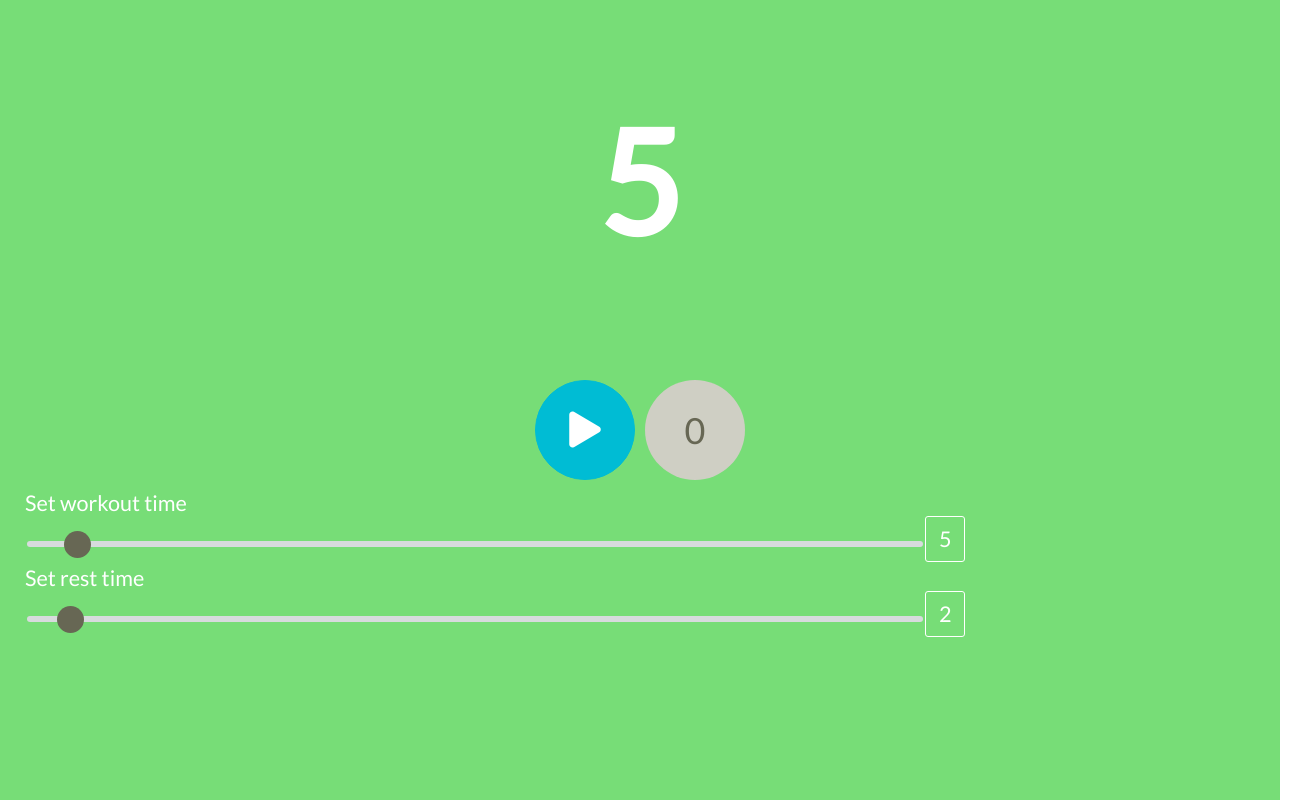
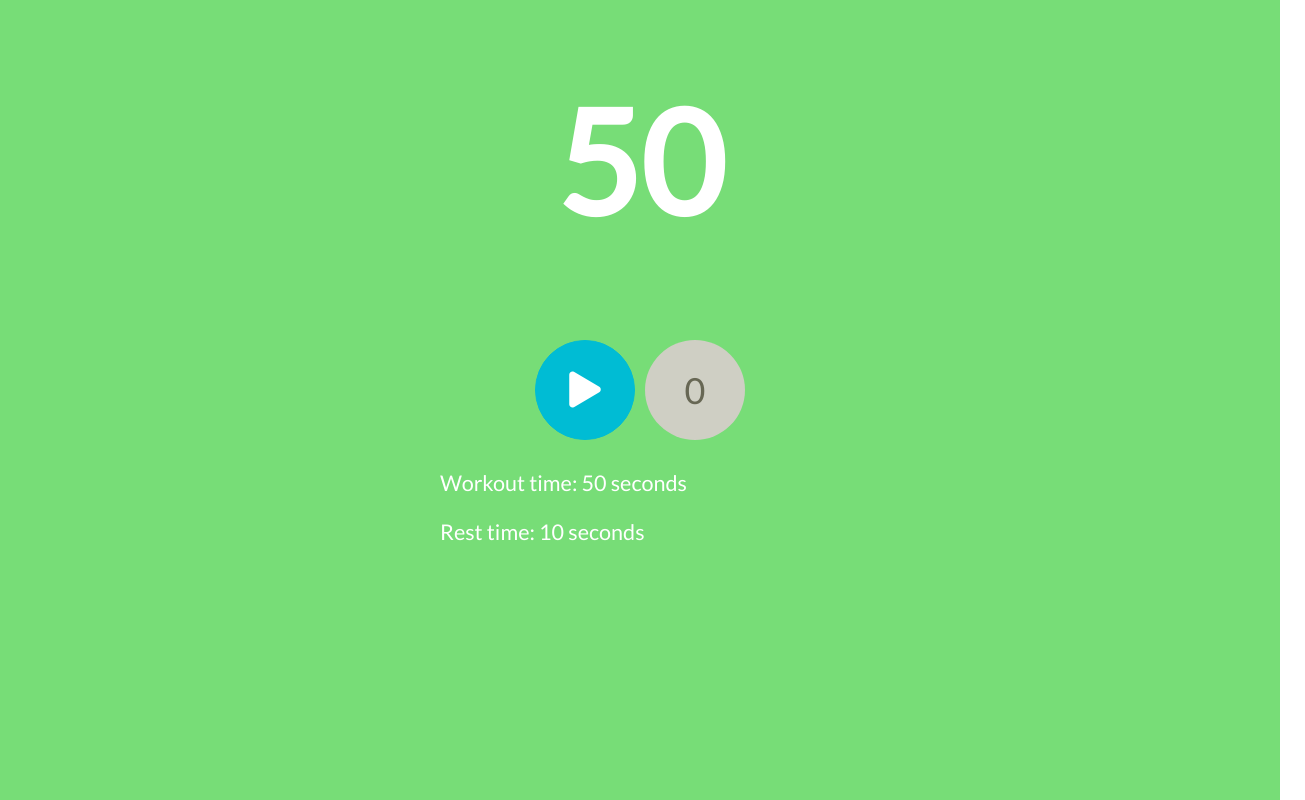
Before and after one commit to jcaguirre89/hiit-timers-frontend, a React (Create React App) app: page / in a window 1280 px wide. Shown: the whole page, 1305 px wide, since content can reach past the window. Built offline with nearby package versions, Linux system fonts and the light colour scheme.

Commit message:
cleaned up

```diff
--- a/src/components/Timer.jsx
+++ b/src/components/Timer.jsx
@@ -8,7 +8,7 @@ const TimerContainer = styled.div`
     align-items: center;
     justify-content: center;
     width: 100%;
-    height: 45%;
+    height: 40%;
     font-size: 4em;
     color: white;
     font-weight: bold;
--- a/src/components/TimerConfigForm.jsx
+++ b/src/components/TimerConfigForm.jsx
@@ -5,21 +5,13 @@ import * as palette from '../constants/color-palette';
 const FormContainer = styled.div`
     display: flex;
     flex-direction: column;
-    width: 100%;
+    width: 80%;
+    max-width: 400px;
     font-size: 0.3em;
     color: black;
-    margin-left: 50px;
 `;
 
-const ValueContainer = styled.span`
-    border: 1px solid white;
-    color: white;
-    font-size: 2em;
-    padding: .4em .6em;
-    border-radius: 3px;
-`;
-
-const Label = styled.label`
+const Label = styled.span`
     margin-bottom: 10px;
     color: white;
     font-size: 2em;
@@ -31,6 +23,8 @@ vertical-align: middle;
 outline: none;
 border: none;
 padding: 0;
+margin-top: 20px;
+margin-bottom: 20px;
 background: none;
 width: 70%;
 
@@ -94,7 +88,7 @@ width: 70%;
 class TimerInput extends React.Component {
 
     state = {
-        time: null
+        time: 10,
     }
 
     componentDidMount = () => {
@@ -114,11 +108,8 @@ class TimerInput extends React.Component {
 
     render() {
         return (
-            <div>
             <Slider type='range' name={this.props.name} min={this.props.min} max={this.props.max}
                 value={this.state.time} onChange={this.handleUpdate} />
-                <ValueContainer>{this.state.time}</ValueContainer>
-             </div>
         )
     };
 };
@@ -126,26 +117,51 @@ class TimerInput extends React.Component {
 
 class ConfigForm extends React.Component {
 
+    state = {
+        renderWorkout: false,
+        renderRest: false,
+    }
+
+    handleWorkoutClick = () => {
+        this.setState({
+            renderWorkout: !this.state.renderWorkout,
+        })
+    }
+
+    handleRestClick = () => {
+        this.setState({
+            renderRest: !this.state.renderRest,
+        })
+    }
+
     render() {
         return (
             <FormContainer>
-                    <Label htmlFor='workoutTime'>Set workout time</Label>
+                    <Label onClick={this.handleWorkoutClick}>
+                        Workout time: {this.props.workoutTime} seconds
+                    </Label>
+                    {this.state.renderWorkout ?
                         <TimerInput
                             name='workoutTime'
                             time={this.props.workoutTime}
                             handleUpdate={this.props.updateTimer}
                             min="0"
                             max="120"
-                        />
+                            /> :
+                            null}
                     <br />
-                    <Label htmlFor='restTime'>Set rest time</Label>
+                    <Label onClick={this.handleRestClick}>
+                    Rest time: {this.props.restTime} seconds
+                        </Label>
+                    {this.state.renderRest ?
                         <TimerInput
                             name='restTime'
                             time={this.props.restTime}
                             handleUpdate={this.props.updateTimer}
                             min="0"
                             max="60"
-                        />
+                            /> :
+                            null}
             </FormContainer>
         )
     };
--- a/src/components/TimerDashboard.jsx
+++ b/src/components/TimerDashboard.jsx
@@ -9,8 +9,8 @@ import MainContainer from './MainContainer';
 
 class TimerDashboard extends React.Component {
     state = {
-        workoutTime: 5,
-        restTime: 2,
+        workoutTime: 50,
+        restTime: 10,
         timerIsRunning: false,
         timerIsWorkout: true,
         timeRemaining: null,
@@ -18,8 +18,12 @@ class TimerDashboard extends React.Component {
     }
 
     componentDidMount = () => {
-        this.mountTimer();
-    }
+        this.resetTimer();
+    };
+
+    componentWillUnmount = () => {
+        this.stopTimer();
+    };
 
     resetSetCount = () => {
         if (window.confirm('Reset set count?')) {
@@ -27,22 +31,12 @@ class TimerDashboard extends React.Component {
                 setCount: 0,
             });
         };
-        this.mountTimer();
-    };
-
-    mountTimer = () => {
-        const timeRemaining = this.state.timerIsWorkout ?
-            this.state.workoutTime :
-            this.state.restTime;
-
-        this.setState({
-            timeRemaining
-        });
+        this.stopTimer();
+        this.resetTimer();
     };
 
     handleStartStop = () => {
         const nextState = !this.state.timerIsRunning;
-        //If nextState is true, timer is now running
         nextState ? this.startTimer() : this.stopTimer();
     }
 
@@ -61,7 +55,7 @@ class TimerDashboard extends React.Component {
         this.setState({
             timerIsRunning: false,
         });
-    }
+    };
 
     tick = () => {
         const seconds = this.state.timeRemaining - 1
@@ -73,35 +67,54 @@ class TimerDashboard extends React.Component {
 
     checkTimer = () => {
         if (this.state.timeRemaining <= 0) {
-            this.resetTimer();
-        }
+            this.nextPhase();
+        };
+    };
+
+    nextPhase = () => {
+        // Called whenever the timer reaches 0.
+        if (this.state.timerIsWorkout) {
+            this.workoutToRest();
+        } else {
+            this.restToWorkout();
+        };
+    };
+
+    workoutToRest = () => {
+        this.setState({
+            timerIsWorkout: false,
+            timeRemaining: this.state.restTime,
+        });
+    };
+
+    restToWorkout = () => {
+        this.setState({
+            timerIsWorkout: true,
+            setCount: this.state.setCount + 1,
+            timeRemaining: this.state.workoutTime,
+        });
     };
 
     resetTimer = () => {
-        const nextState = !this.state.timerIsWorkout;
-        //if nextState is false, timer switched to rest
-        const newSetCount = nextState ?
-            this.state.setCount + 1 :
-            this.state.setCount
-
-        const timeRemaining = nextState ?
+        //Reset the timer to the start of the workout phase
+        const timeRemaining = this.state.timerIsWorkout ?
         this.state.workoutTime :
         this.state.restTime;
 
         this.setState({
-            timerIsWorkout: nextState,
-            setCount: newSetCount,
             timeRemaining: timeRemaining,
-        })
+            timerIsWorkout: true,
+        });
     };
 
     updateTimer = (timer, time) => {
+        // Called when a slider is moved to update the time in a given timer
         this.stopTimer();
         this.setState({
             [timer]: time,
             timerIsRunning: false,
         });
-        this.mountTimer();
+        this.resetTimer();
     };
 
 
--- a/src/index.css
+++ b/src/index.css
@@ -17,5 +17,5 @@ body {
     justify-content: center;
     width: 100%;
     margin-top: 20px;
-    margin-bottom: 10px;
+    margin-bottom: 30px;
 }
```
Lines whose indentation alone changed are shown as unchanged.
